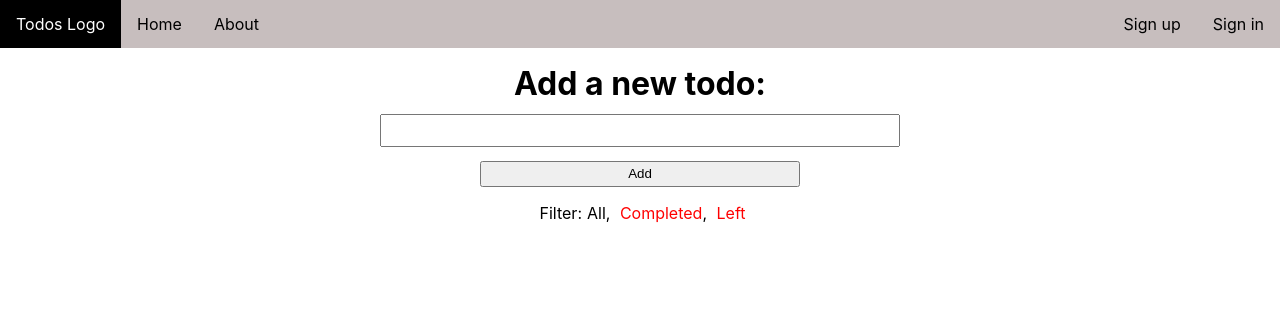
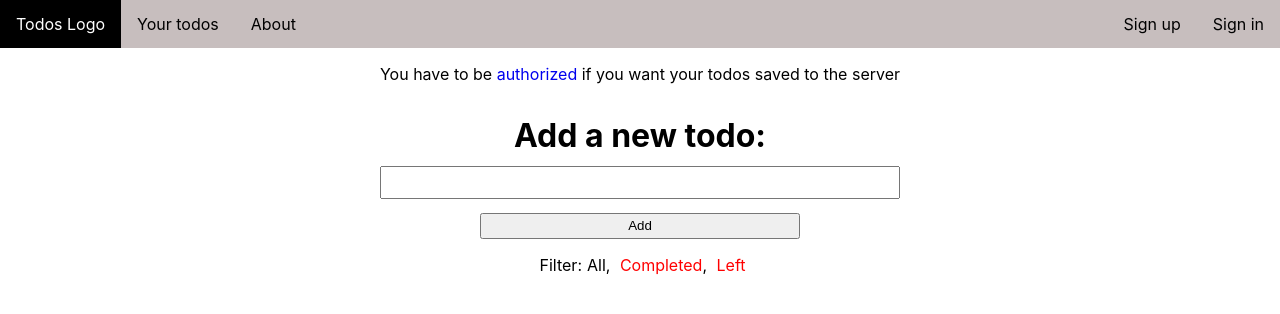
Before and after one commit to leahu-aurel/react-redux-firebase-app, a React (Create React App) app: page / in a window 1280 px wide. Shown: the top 314 px of the page. Built offline with nearby package versions, Linux system fonts and the light colour scheme.

Commit message:
Added some minor changes to a number of files

```diff
--- a/src/App.js
+++ b/src/App.js
@@ -8,7 +8,6 @@ import SignOut from "./components/Auth/SignOut";
 import About from "./components/About/About";
 
 export default () => {
-  console.log(localStorage.getItem("isSignedIn"));
   return (
     <>
       <NavBar />
--- a/src/components/Navbar/NavBar.jsx
+++ b/src/components/Navbar/NavBar.jsx
@@ -4,11 +4,10 @@ import { connect } from "react-redux";
 import "./navbar.css";
 
 let NavBar = ({ user }) => {
-  console.log(user);
   return (
     <div className="navbar">
       <Link to="/home">Todos Logo</Link>
-      <Link to="/home">Home</Link>
+      <Link to="/home">Your todos</Link>
       <Link to="/about">About</Link>
       {user ? (
         <Link to="/sign_out" className="authlink">
@@ -29,4 +28,5 @@ let NavBar = ({ user }) => {
 };
 
 NavBar = connect(({ user }) => ({ user }))(NavBar);
+
 export default NavBar;
--- a/src/components/Todos/Todos.jsx
+++ b/src/components/Todos/Todos.jsx
@@ -1,13 +1,24 @@
 import React from "react";
 import { connect } from "react-redux";
-
+import { Link } from "react-router-dom";
 import Todo from "./Todo";
 import AddTodoForm from "./AddTodoForm";
 import VisibilityFilter from "../Filter/VisibilityFilter";
 import "./todos.css";
 import getVisibleTodos from "../../utils/getVisibleTodos";
-let Todos = ({ todos }) => (
+
+let Todos = ({ todos, user }) => (
   <>
+    {!user && (
+      <p className="unauthorized">
+        {" "}
+        You have to be{" "}
+        <Link to="/sign_in" className="linkToSignIn">
+          authorized
+        </Link>{" "}
+        if you want your todos saved to the server
+      </p>
+    )}
     <AddTodoForm />
     <ul className="todosContainer">
       {todos.length
@@ -18,6 +29,9 @@ let Todos = ({ todos }) => (
   </>
 );
 
-Todos = connect((state) => getVisibleTodos(state))(Todos);
+Todos = connect((state) => ({
+  todos: getVisibleTodos(state),
+  user: state.user,
+}))(Todos);
 
 export default Todos;
--- a/src/components/Todos/todos.css
+++ b/src/components/Todos/todos.css
@@ -25,6 +25,12 @@ span.closeButton:hover {
   background-color: gray;
   cursor: pointer;
 }
+.unauthorized {
+  text-align: center;
+}
+.linkToSignIn {
+  text-decoration: none;
+}
 
 @media screen and (max-width: 1200px) {
   .todosContainer li {
--- a/src/redux/reducers/userReducer.js
+++ b/src/redux/reducers/userReducer.js
@@ -5,13 +5,12 @@ const initialState = localStorage.getItem("isSignedIn");
 export default (state = initialState, { type, user }) => {
   switch (type) {
     case SIGN_IN:
-      console.log(user);
       localStorage.setItem("isSignedIn", user);
       return user;
     case SIGN_OUT:
       localStorage.removeItem("isSignedIn");
       return null;
     default:
-      return localStorage.getItem("isSignedIn");
+      return state;
   }
 };
--- a/src/utils/getVisibleTodos.js
+++ b/src/utils/getVisibleTodos.js
@@ -3,12 +3,12 @@ import { SHOW_ALL, SHOW_COMPLETED, SHOW_LEFT } from "../redux/actions/actions";
 export default ({ todos, visibilityFilter }) => {
   switch (visibilityFilter) {
     case SHOW_ALL:
-      return { todos };
+      return todos;
     case SHOW_COMPLETED:
-      return { todos: todos.filter((todo) => todo.completed) };
+      return todos.filter((todo) => todo.completed);
     case SHOW_LEFT:
-      return { todos: todos.filter((todo) => !todo.completed) };
+      return todos.filter((todo) => !todo.completed);
     default:
-      return { todos };
+      return todos;
   }
 };
```
